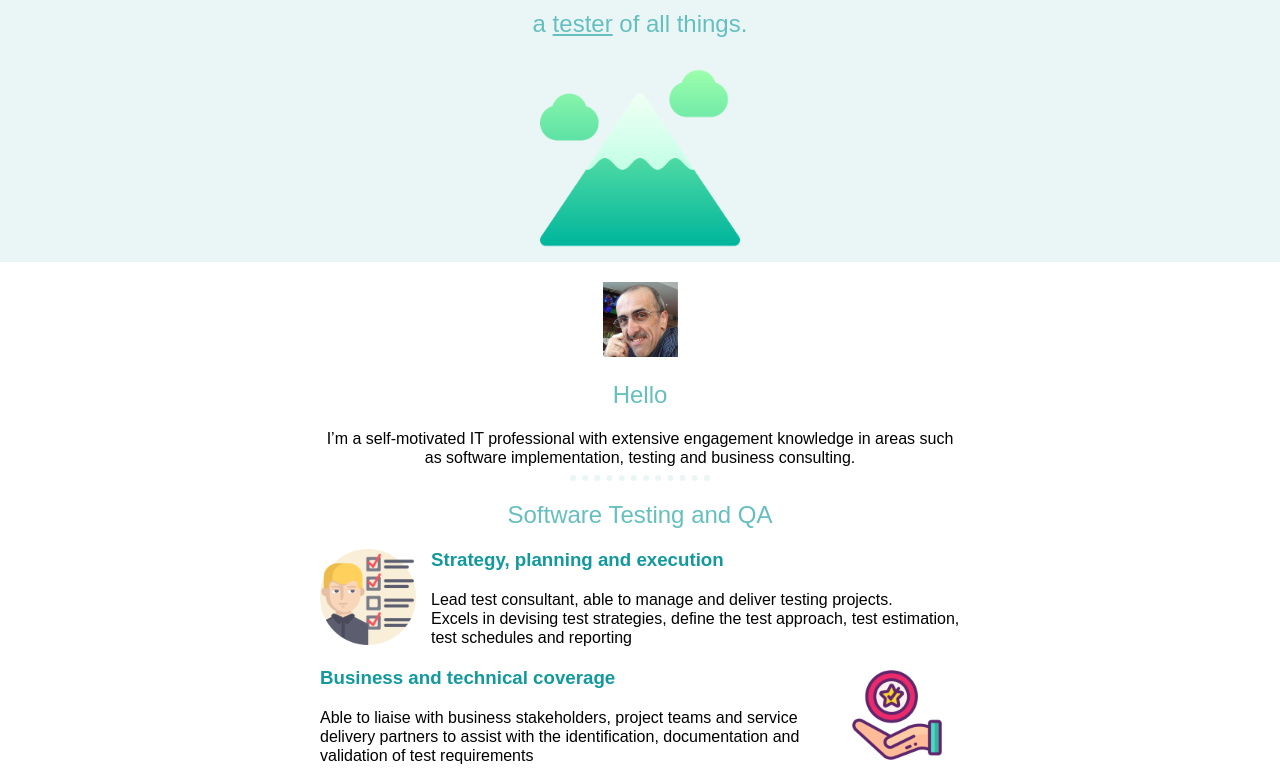
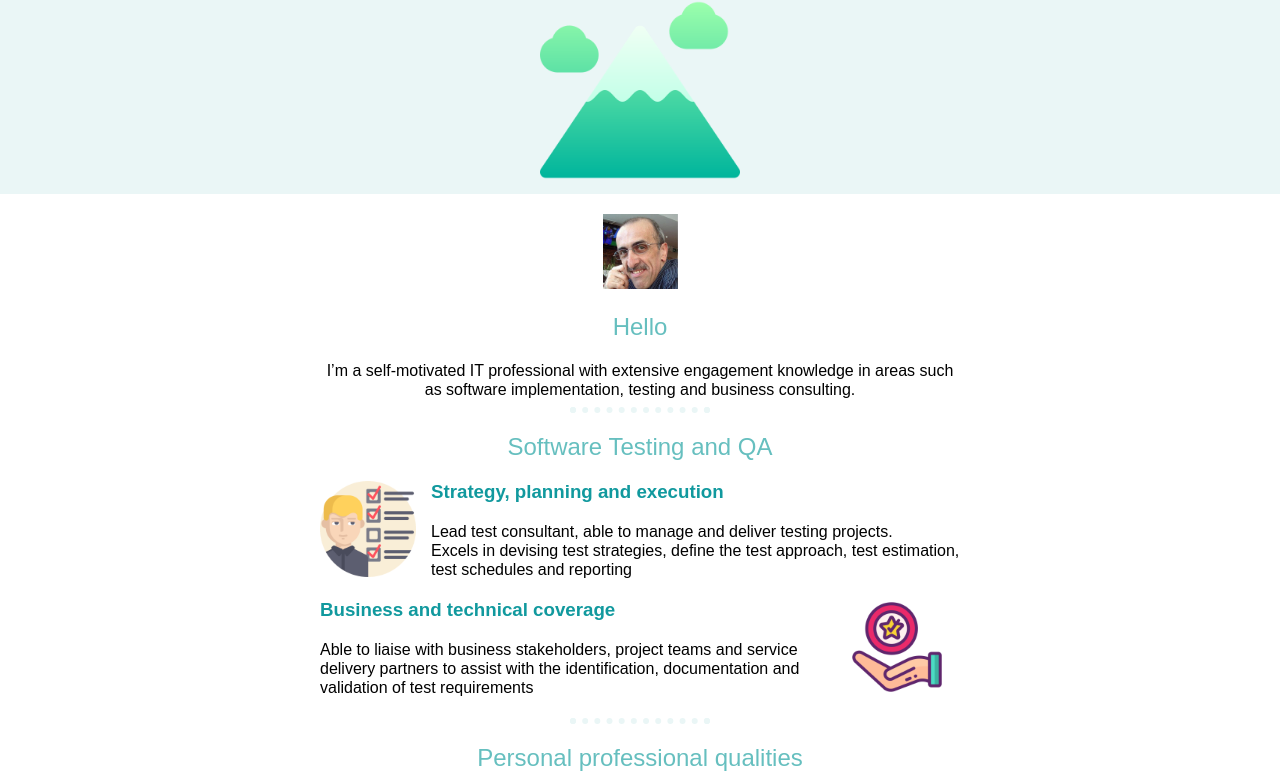
Before and after one commit to tascenso/whoAmI, a plain HTML site: page index.html in a window 1280 px wide. Shown: the part 78-860 px from the top of the page. Drawn offline with Linux system fonts and the light colour scheme.

Commit message:
Update index.html

```diff
--- a/index.html
+++ b/index.html
@@ -9,7 +9,6 @@
   <body>
     <div class="top-container">
       <h1>I'm Tony,</h1>
-      <h2>a <span class="underline">tester</span> of all things.</h2>
       <img src="images/rocky-mountains.png" height="200" alt="mountain">
     </div>
 
```
